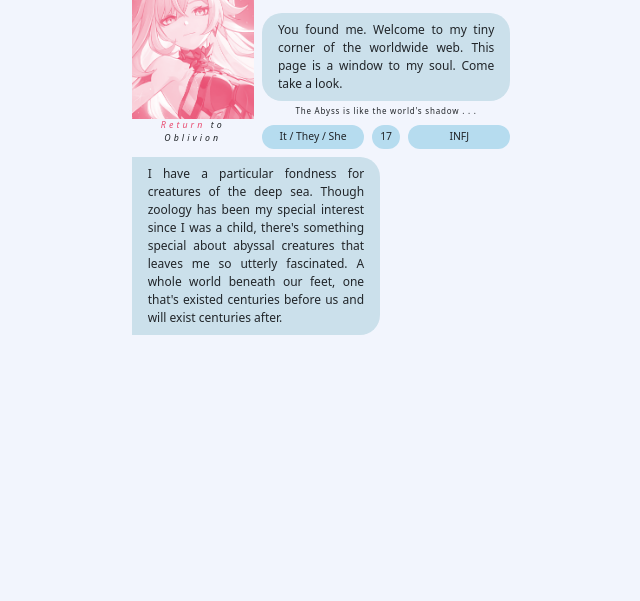
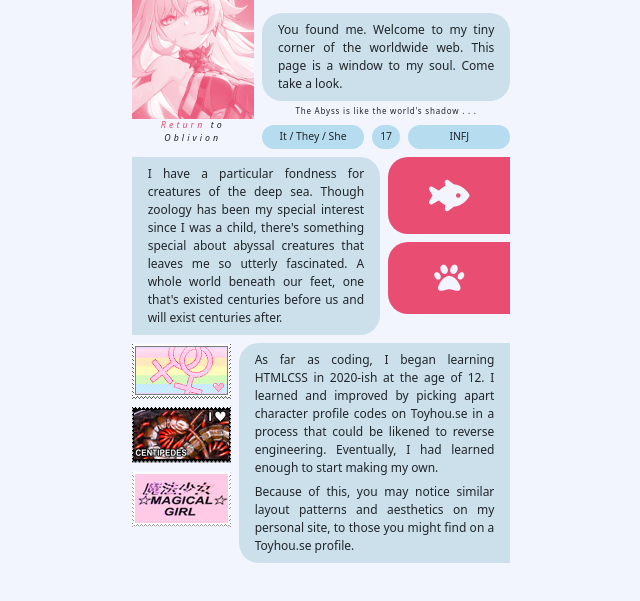
Before and after one commit to mercifoul/mercifoul.github.io, a plain HTML site: page about-me/index.html in a window 1280 px wide. Shown: the part 65-666 px from the top of the page, without its empty margins (319-959 px from the left). Drawn offline with nearby package versions, Linux system fonts and the light colour scheme; a web font is replaced by a local one.

Commit message:
added to about me page

```diff
--- a/about-me/index.html
+++ b/about-me/index.html
@@ -95,6 +95,41 @@
 
                     </div>
 
+                    <!-- right column -->
+                    <div class="col-4 py-0 m-0" style="padding-right:0; padding-left:0.25em;">
+
+                        <!-- icon 1 -->
+                        <div class="pinkdecor p-4">
+                            <h4 style="margin:0; text-align:center;"><i class="fa-xl fa-solid fa-fish-fins"></i></h4>
+                        </div>
+
+                        <!-- icon 2 -->
+                        <div class="pinkdecor p-4 mt-2">
+                            <h5 style="margin:0; text-align:center;"><i class="fa-xl fa-solid fa-paw"></i></h5>
+                        </div>
+
+                    </div>
+
+                </div>
+
+                <!-- next row -->
+                <div class="row g-0 mx-0 mb-0 mt-2 p-0">
+
+                    <!-- small stamp collection -->
+                    <div class="col-auto py-0 m-0" style="padding-left:0; padding-right:0.25em;">
+                        <img src="../images/stamps/wlw_stamp.gif"><br>
+                        <img class="mt-2" src="../images/stamps/centipede_stamp.png"><br>
+                        <img class="mt-2" src="../images/stamps/magicalgirl_stamp.png">
+                    </div>
+
+                    <!-- my background in coding -->
+                    <div class="col py-0 m-0" style="padding-right:0; padding-left:0.25em;">
+                        <div class="introbox py-2 px-3" style="border-top-right-radius:0; border-bottom-right-radius:0;">
+                            <p style="font-size:0.75em; margin-bottom:0.5em; text-align:justify;">As far as coding, I began learning HTMLCSS in 2020-ish at the age of 12. I learned and improved by picking apart character profile codes on Toyhou.se in a process that could be likened to reverse engineering. Eventually, I had learned enough to start making my own.</p>
+                            <p style="font-size:0.75em; margin-bottom:0; text-align:justify;">Because of this, you may notice similar layout patterns and aesthetics on my personal site, to those you might find on a Toyhou.se profile.</p>
+                        </div>
+                    </div>
+
                 </div>
 
             </div>
--- a/style.css
+++ b/style.css
@@ -120,6 +120,15 @@ a {
     background-color: #b6dcef;
     border-radius: 2em;
 }
+.pinkdecor {
+    width: 100%;
+
+    background-color: #e94d71;
+    color: #f2f5fd;
+
+    border-top-left-radius: 1.25em;
+    border-bottom-left-radius: 1.25em;
+}
 
 /* Start https://www.cursors-4u.com */ * {cursor: url(https://ani.cursors-4u.net/nature/nat-11/nat1046.cur), auto !important;} /* End https://www.cursors-4u.com */
 
```
Also changed, not shown: images/stamps/centipede_stamp.png (added), images/stamps/magicalgirl_stamp.png (added), images/stamps/wlw_stamp.gif (added).
